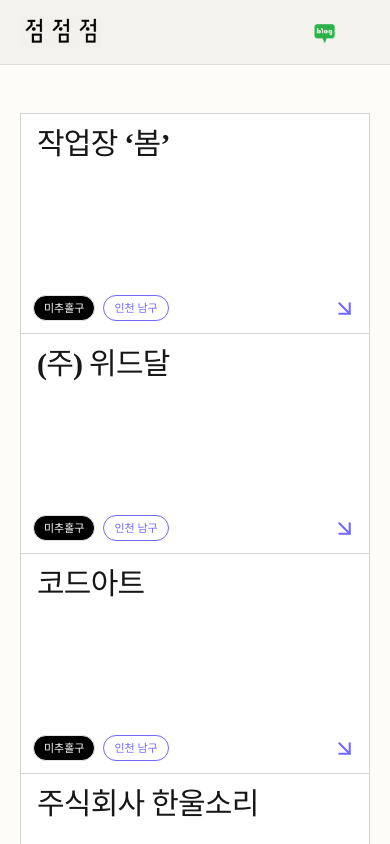
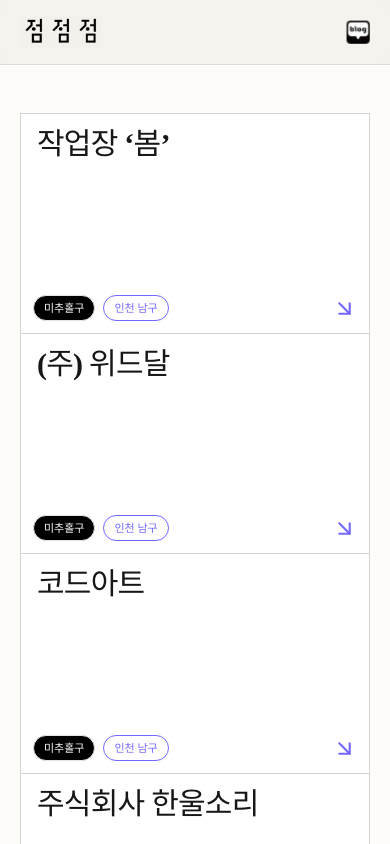
Before and after one commit to APPS-sookmyung/2025-INCHEON-SITE, a React (Vite) app: page /spaces in a window 390 px wide. Shown: the top 844 px of the page. Built offline with nearby package versions, Linux system fonts and the light colour scheme; a web font is replaced by a local one.

Commit message:
#12 feat: 블로그 아이콘을 반응형 텍스트 버튼으로 개선 + 아이콘 이미지 교체

```diff
--- a/src/components/header.jsx
+++ b/src/components/header.jsx
@@ -33,15 +33,14 @@ export default function Header() {
           </nav>
         </div>
         <div className='flex items-center gap-3 text-neutral-600'>
-          <a
-            href='https://blog.naver.com/ifacpr'
-            className='p-8 hover:text-black'>
-            <img
-              src='src/assets/blog_logo.png'
-              alt='global'
-              className='w-7 h-7'
-            />
-          </a>
+          <button
+            onClick={() => {
+              window.open('https://blog.naver.com/ifacpr');
+            }}
+            className='text-sm text-neutral-600 hover:text-black'>
+            <img src={blog} alt='블로그' className='w-6 h-6 md:hidden' />
+            <span className='hidden md:flex'>인천문화재단 블로그</span>
+          </button>
         </div>
       </div>
     </header>
```
Also changed, not shown: src/assets/svg/blog.svg (added).
